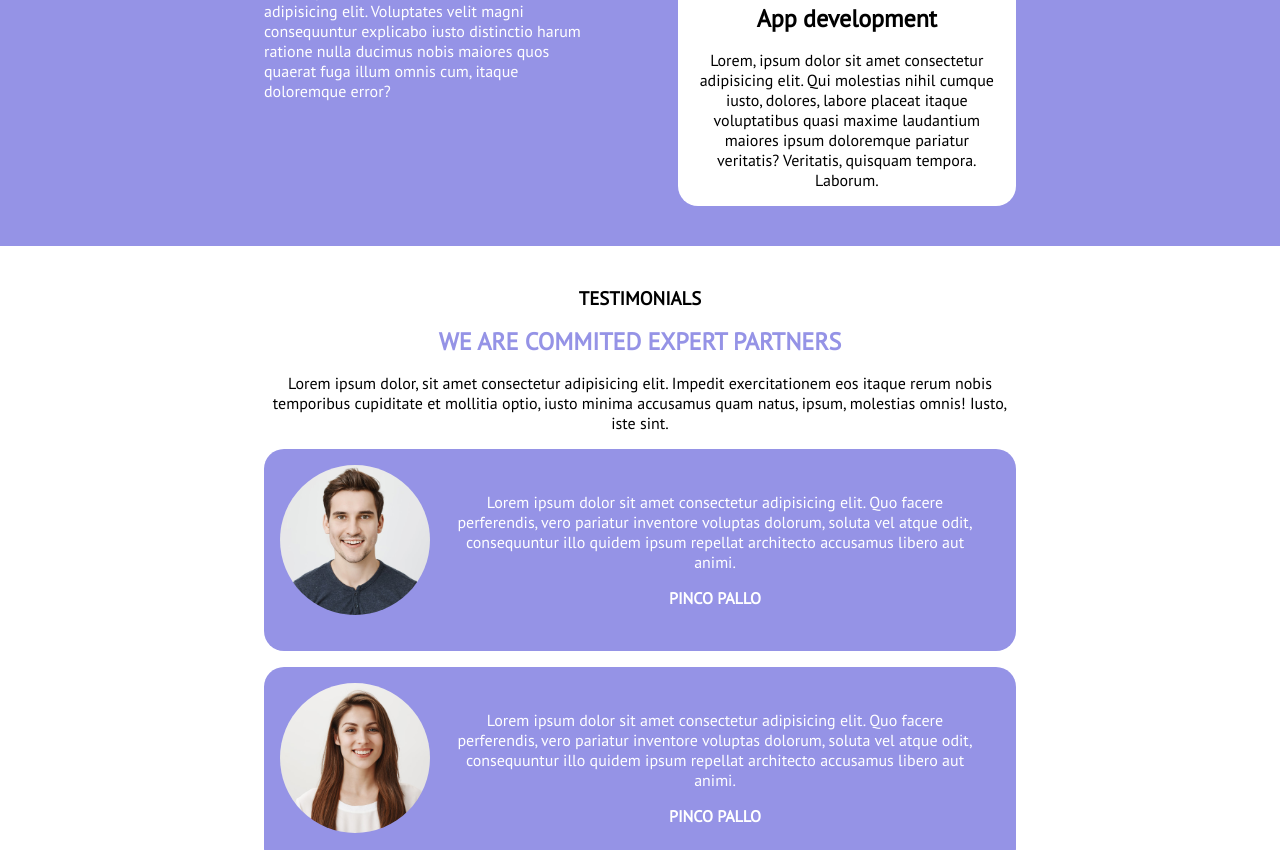
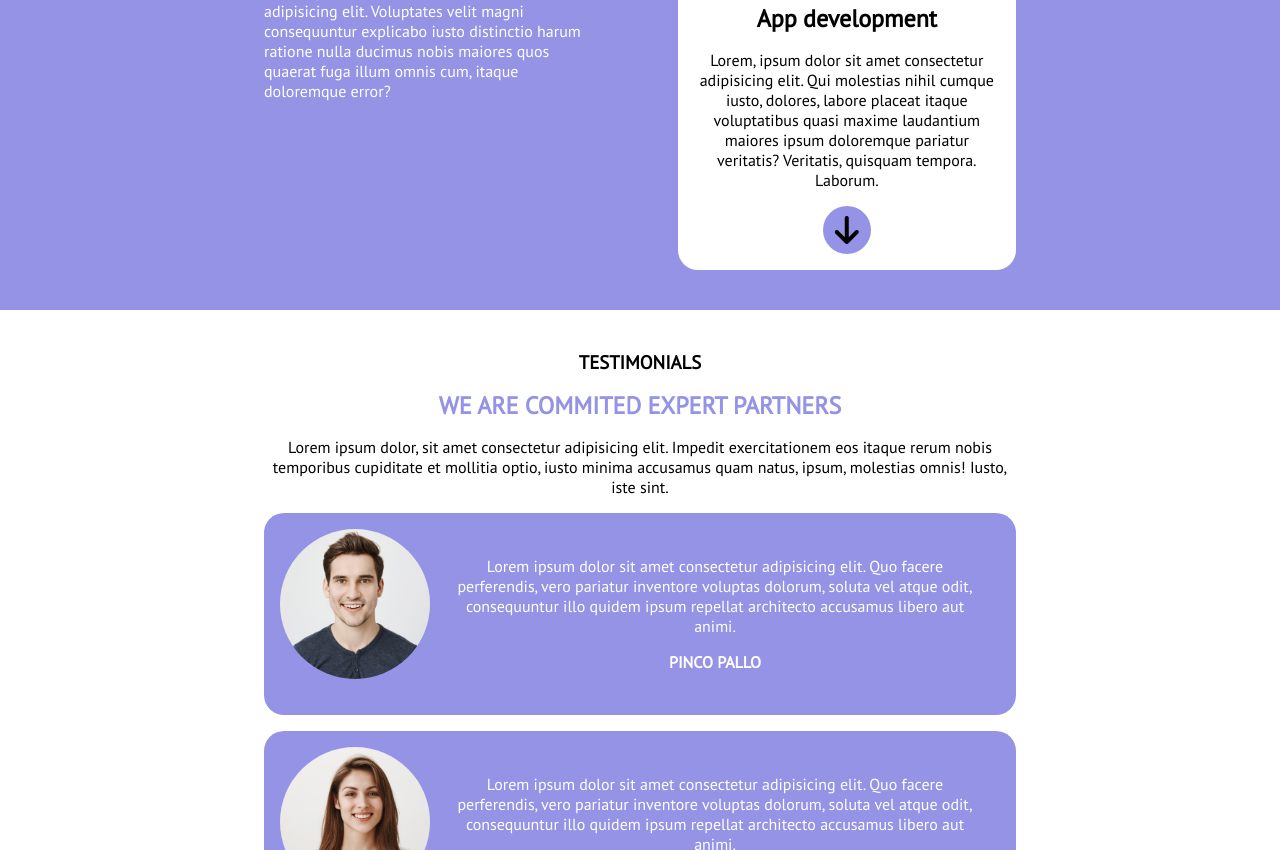
Before and after one commit to FabrizioMisseri/htmlcss-responsive-layout-Version-2, a plain HTML site: page index.html in a window 1280 px wide. Shown: the part 1503-2353 px from the top of the page. Drawn offline with Linux system fonts and the light colour scheme.

Commit message:
added down-arrow circle

```diff
--- a/css/style.css
+++ b/css/style.css
@@ -98,6 +98,15 @@ section{
 .secondary-btn{
     padding: .7rem 2rem;
     border-radius: 20px;
+}
+
+.circle{
+    border-radius: 50%;
+    line-height: 3rem;
+    width: 3rem;
+    height: 3rem;
+    text-align: center;
+    display: inline-block;
 }
 
 .bg-white{
--- a/index.html
+++ b/index.html
@@ -264,8 +264,12 @@
                                 App development
                             </h1>
 
-                            <p>
+                            <p class="mb-1">
                                 Lorem, ipsum dolor sit amet consectetur adipisicing elit. Qui molestias nihil cumque iusto, dolores, labore placeat itaque voluptatibus quasi maxime laudantium maiores ipsum doloremque pariatur veritatis? Veritatis, quisquam tempora. Laborum.
+                            </p>
+
+                            <p class="circle bg-purple size20">
+                                <i class="fa-sharp fa-solid fa-arrow-down"></i>
                             </p>
                         </div>
                         <!-- / testo -->
```
